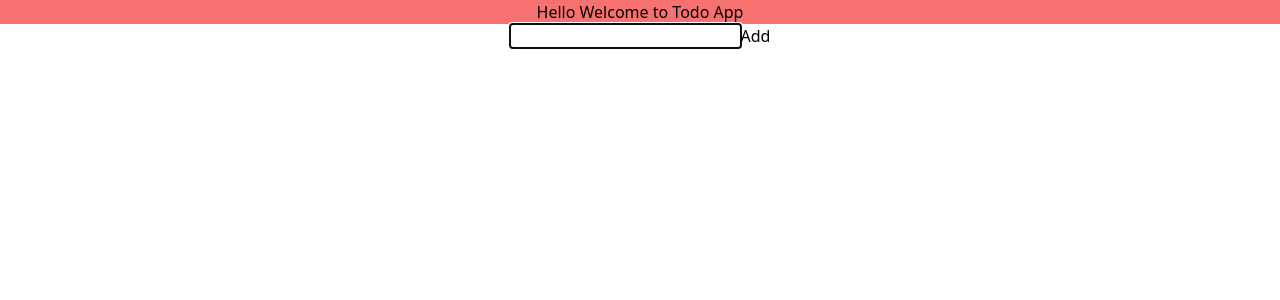
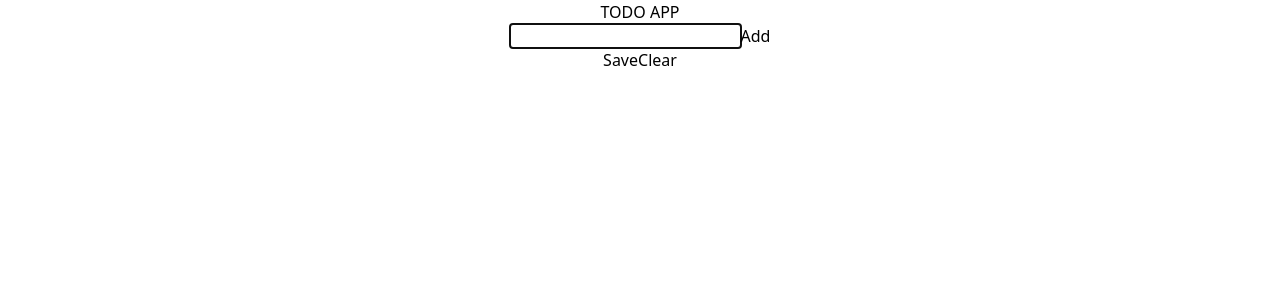
Before and after one commit to LokeshJawale1996/Todo-List, a React (Create React App) app in the folder todo-list/: page / in a window 1280 px wide. Shown: the top 300 px of the page. Built offline with nearby package versions, Linux system fonts and the light colour scheme.

Commit message:
save and clear functionality

```diff
--- a/todo-list/src/App.js
+++ b/todo-list/src/App.js
@@ -1,10 +1,12 @@
 import './App.css';
+import Navbar from './components/NavBar';
 import Todo from './components/Todo';
 
 function App() {
   return (
     <div className="App">
-     <h1 className='bg-red-400'>Hello Welcome to Todo App</h1>
+     {/* <h1 className='bg-red-400'>Hello Welcome to Todo App</h1> */}
+     <Navbar/>
      <Todo/>
     </div>
   );
--- /dev/null
+++ b/todo-list/src/components/NavBar.js
@@ -0,0 +1,8 @@
+import React from "react";
+function Navbar() {
+    return (<div>
+<h1>TODO APP</h1>
+    </div>
+    )
+}
+export default Navbar;
--- a/todo-list/src/components/Todo.js
+++ b/todo-list/src/components/Todo.js
@@ -1,18 +1,22 @@
-import React, { useState } from "react";
+import React, { useState,useEffect } from "react";
 
 function Todo() {
   const [todos, setTodos] = useState([]);
   const [inputVal, setinputVal] = useState("");
   const [edit, setEdit] = useState(false);
   const [indexToEdit, setIndexToEdit] = useState(null);
+  const [timeVal, setTimeVal] = useState("");
 
-  console.log("hiiiiiiiiii", inputVal);
   const handleSubmit = (e) => {
     e.preventDefault();
+
+        // setTimeVal(time);
 
     if (inputVal === "") {
       return;
     }
+
+
     if (edit) {
       const newTodos = [...todos];
       newTodos[indexToEdit] = inputVal;
@@ -23,14 +27,43 @@ function Todo() {
     }
     setinputVal("");
   };
+  const handleInput = (e) => {
+   setinputVal(e.target.value);
+   var d = new Date();
+       let s = d.getSeconds();
+       let m = d.getMinutes();
+       let h = d.getHours();
+       setTimeVal(`${h}:${m}:${s}`)
+
+  }
+
   const handleEditTodo = (index) => {
     setinputVal(todos[index]);
     setEdit(true);
     setIndexToEdit(index);
   };
+
   const handleDeleteTodo = (index) => {
     setTodos(todos.filter((_,ind) => ind !== index))
   };
+//On clicking Save Button
+  const handleSaveTodos = () => {
+    localStorage.setItem("todos",JSON.stringify(todos));
+  }
+
+//On Clicking Clear Button
+const handleClearAllTodo = () => {
+setTodos([]);
+localStorage.removeItem("todos");
+}
+
+useEffect (() => {
+    const savedTodos = localStorage.getItem("todos");
+    if(savedTodos){
+        setTodos(JSON.parse(savedTodos));
+    }
+
+},[]);
   return (
     <div>
       {/* on submiiting form handleSubmit event fires */}
@@ -39,19 +72,32 @@ function Todo() {
           autoFocus
           type="text"
           value={inputVal}
-          onChange={(e) => setinputVal(e.target.value)}
+          onChange={handleInput}
         />
         <button type="submit">{edit ? "Update" : "Add"}</button>
       </form>
+      <div>
       <ul>
         {todos.map((todo, index) => (
           <li key={index} className="flex gap-x-4 justify-center">
-            <p>{todo}</p>
+            <p>
+                <span>{todo}
+                {/* <br/>{timeVal} */}
+                </span>
+            </p>
+
+            {/* onClicking Edit and Delete we are executing handleEditTodo & handleDeleteTodo  */}
             <button onClick={() => handleEditTodo(index)}>Edit</button>
             <button onClick={() => handleDeleteTodo(index)}>Delete</button>
           </li>
         ))}
       </ul>
+      </div>
+      <div>
+        <button onClick={handleSaveTodos}>Save</button>
+        <button onClick={handleClearAllTodo}>Clear</button>
+      </div>
+
     </div>
   );
 }
```
